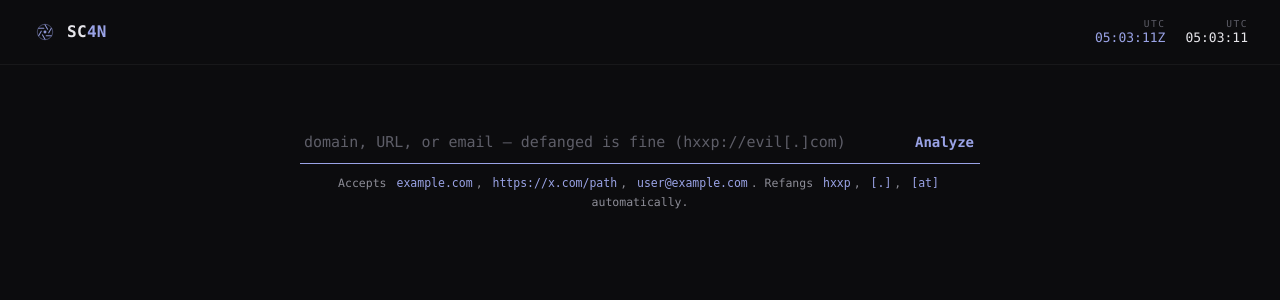
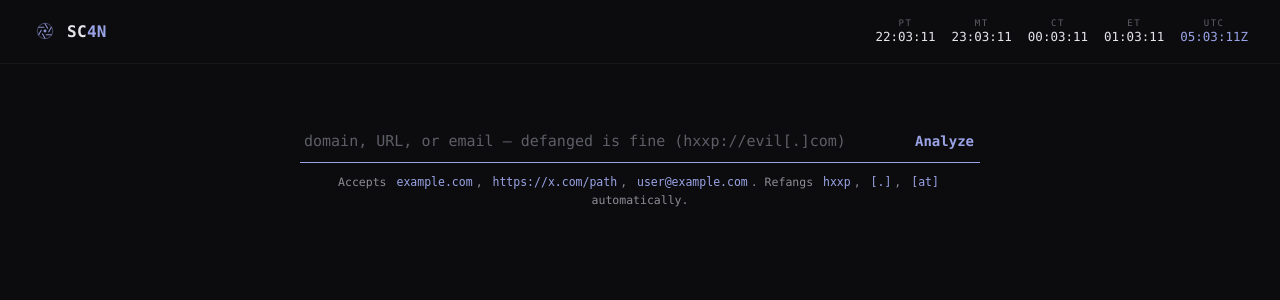
Before and after one commit to itnotworking/osintsk4n, a FastAPI app: page / in a window 1280 px wide. Shown: the top 300 px of the page. Run offline with FastAPI, Linux system fonts and the light colour scheme.

Commit message:
Add plain-English brief, US-zone clocks, and lock ticket height
- Human-readable 'Summary' paragraph above Signals (verdict explained in prose)
- Header clocks: PT / MT / CT / ET / UTC (DST-aware via Intl), click copies ISO UTC
- Lock ticket-summary box to tallest format so switching tabs no longer reflows
  the page; fix '1 day' pluralization

```diff
--- a/static/style.css
+++ b/static/style.css
@@ -39,15 +39,15 @@ header {
 header h1 { margin: 0; font-size: 16px; letter-spacing: .3px; font-weight: 600; }
 
 /* header clock / utility rail */
-.hdr-rail { display: flex; align-items: center; gap: 22px; font-size: 12px; }
-.clock { display: flex; gap: 20px; cursor: pointer; }
-.clock .ck { display: flex; flex-direction: column; line-height: 1.25; text-align: right; }
-.clock .z { font-size: 9.5px; letter-spacing: 1.5px; color: var(--faint); text-transform: uppercase; }
-.clock .t { font-size: 13px; color: var(--text); font-variant-numeric: tabular-nums; }
+.hdr-rail { display: flex; align-items: center; gap: 18px; font-size: 12px; }
+.clock { display: flex; gap: 16px; cursor: pointer; }
+.clock .ck { display: flex; flex-direction: column; line-height: 1.25; text-align: center; }
+.clock .z { font-size: 9px; letter-spacing: 1.5px; color: var(--faint); text-transform: uppercase; }
+.clock .t { font-size: 12.5px; color: var(--text); font-variant-numeric: tabular-nums; }
 .clock .ck.utc .t { color: var(--accent); }
 .clock:hover .t { color: #b9c0f0; }
-.copied-flash { font-size: 11px; color: var(--good); }
-@media (max-width: 640px) { .clock .ck.local { display: none; } header { padding: 14px 18px; } }
+@media (max-width: 980px) { .clock .ck:nth-child(1), .clock .ck:nth-child(2) { display: none; } }
+@media (max-width: 680px) { .clock .ck:nth-child(3) { display: none; } header { padding: 14px 18px; } .clock { gap: 12px; } }
 header h1.brand { display: flex; align-items: center; gap: 9px; }
 header h1 .logo { display: block; opacity: .9; }
 header h1 .name { color: var(--text); }
@@ -130,13 +130,17 @@ header h1 .name span { color: var(--accent); }
 
 /* ---- signals: plain list ---- */
 .signals { padding: 22px 0 4px; border-top: 1px solid var(--line); }
-.signals h3, .section h3, .ticket-h {
+.signals h3, .section h3, .ticket-h, .brief h3 {
   font-size: 12.5px; letter-spacing: 1px; text-transform: uppercase; color: #c4c4ce;
   margin: 0 0 14px; font-weight: 600;
 }
-.signals h3::before, .ticket-h .thd::before {
+.signals h3::before, .ticket-h .thd::before, .brief h3::before {
   content: "▪"; color: var(--accent); margin-right: 8px; font-size: 11px; vertical-align: 1px;
 }
+
+/* human-readable brief */
+.brief { padding: 24px 0 6px; border-top: 1px solid var(--line); }
+.brief p { margin: 0; font-size: 14.5px; line-height: 1.8; color: var(--text); max-width: 940px; }
 .signals ul { list-style: none; margin: 0; padding: 0;
   columns: 2; column-gap: 48px; }
 .signals li { padding: 3px 0 3px 16px; position: relative; font-size: 13px; break-inside: avoid; }
--- a/templates/index.html
+++ b/templates/index.html
@@ -16,8 +16,11 @@
   </h1>
   <div class="hdr-rail">
     <div class="clock" id="clock" title="Click to copy ISO 8601 UTC timestamp (for ticket/log notes)">
-      <div class="ck utc"><span class="z">UTC</span><span class="t" id="ckUTC">--:--:--</span></div>
-      <div class="ck local"><span class="z" id="ckLZ">LOCAL</span><span class="t" id="ckLOCAL">--:--:--</span></div>
+      <div class="ck"><span class="z">PT</span><span class="t" id="z-pt">--:--:--</span></div>
+      <div class="ck"><span class="z">MT</span><span class="t" id="z-mt">--:--:--</span></div>
+      <div class="ck"><span class="z">CT</span><span class="t" id="z-ct">--:--:--</span></div>
+      <div class="ck"><span class="z">ET</span><span class="t" id="z-et">--:--:--</span></div>
+      <div class="ck utc"><span class="z">UTC</span><span class="t" id="z-utc">--:--:--</span></div>
     </div>
   </div>
 </header>
@@ -99,6 +102,22 @@ let current = null;
 function render(d) {
   current = d;
   $("output").innerHTML = verdictBanner(d) + cards(d);
+  lockTicketHeight();
+}
+
+// Pin the ticket box to its tallest format so tab switching never reflows the page.
+function lockTicketHeight() {
+  const t = $("ticket");
+  if (!t) return;
+  const cur = t.textContent;
+  t.style.minHeight = "";
+  let max = 0;
+  ["analyst", "servicenow", "stakeholder"].forEach(function (f) {
+    t.textContent = ticketFmts[f] || "";
+    if (t.offsetHeight > max) max = t.offsetHeight;
+  });
+  t.textContent = cur;
+  t.style.minHeight = max + "px";
 }
 
 function verdictClass(v) {
@@ -121,9 +140,24 @@ function verdictBanner(d) {
         (tags ? '<div class="tags">' + tags + '</div>' : '') +
       '</div>' +
     '</div>' +
+    '<div class="brief fade-in"><h3>Summary</h3><p>' + esc(buildBrief(d)) + '</p></div>' +
     (d.reasons && d.reasons.length ?
       '<div class="signals fade-in"><h3>Signals</h3><ul>' +
       d.reasons.map(r => "<li>" + esc(r) + "</li>").join("") + '</ul></div>' : '');
+}
+
+// One/two-sentence plain-English verdict explanation.
+function buildBrief(d) {
+  const plain = ({
+    "Likely Malicious": "likely malicious", "Suspicious": "suspicious",
+    "Low–Moderate": "low-to-moderate risk", "Likely Legitimate": "likely legitimate"
+  })[d.verdict] || d.verdict.toLowerCase();
+  const kind = d.kind === "email" ? "email domain" : (d.kind === "url" ? "URL" : "domain");
+  let s = "This " + kind + " (" + d.defanged + ") is assessed as " + plain +
+    " with a risk score of " + d.score + "/100. ";
+  const pts = stakeholderPoints(d);
+  s += pts.slice(0, 2).join(" ");
+  return s;
 }
 
 function pill(label, on) {
@@ -402,7 +436,7 @@ function fmtServiceNow(d) {
 function stakeholderPoints(d) {
   const pts = [];
   if (d.age_days != null) {
-    if (d.age_days < 90) pts.push("The domain was registered very recently (" + d.age_days + " days ago) — a common trait of fraudulent or throwaway sites.");
+    if (d.age_days < 90) pts.push("The domain was registered very recently (" + d.age_days + (d.age_days === 1 ? " day" : " days") + " ago) — a common trait of fraudulent or throwaway sites.");
     else pts.push("The domain has been established for " + Math.floor(d.age_days / 365) + "+ years, consistent with a legitimate organization.");
   }
   const dmarcBad = !d.dmarc_parsed || (d.dmarc_parsed.policy || "none").toLowerCase() === "none";
@@ -449,28 +483,34 @@ function copySummary() {
   });
 }
 
-/* ---------- header clock ---------- */
-function pad2(n) { return String(n).padStart(2, "0"); }
+/* ---------- header clocks: US zones + UTC (DST-aware via Intl) ---------- */
+const CLOCK_ZONES = [
+  ["z-pt", "America/Los_Angeles"],
+  ["z-mt", "America/Denver"],
+  ["z-ct", "America/Chicago"],
+  ["z-et", "America/New_York"],
+  ["z-utc", "UTC"],
+];
+function zoneTime(tz) {
+  try {
+    return new Intl.DateTimeFormat("en-GB", {
+      timeZone: tz, hour: "2-digit", minute: "2-digit", second: "2-digit", hour12: false,
+    }).format(new Date());
+  } catch (e) { return "--:--:--"; }
+}
 function tickClock() {
-  const d = new Date();
-  const u = $("ckUTC"), l = $("ckLOCAL"), lz = $("ckLZ");
-  if (u) u.textContent = pad2(d.getUTCHours()) + ":" + pad2(d.getUTCMinutes()) + ":" + pad2(d.getUTCSeconds()) + "Z";
-  if (l) l.textContent = pad2(d.getHours()) + ":" + pad2(d.getMinutes()) + ":" + pad2(d.getSeconds());
-  if (lz && !lz.dataset.set) {
-    try {
-      const tz = Intl.DateTimeFormat().resolvedOptions().timeZone || "LOCAL";
-      lz.textContent = tz.split("/").pop().replace("_", " ").slice(0, 10).toUpperCase();
-      lz.dataset.set = "1";
-    } catch (e) {}
-  }
+  CLOCK_ZONES.forEach(function (z) {
+    const el = $(z[0]);
+    if (el) el.textContent = zoneTime(z[1]) + (z[0] === "z-utc" ? "Z" : "");
+  });
 }
 (function initClock() {
   const c = $("clock");
   if (c) c.onclick = function () {
     const iso = new Date().toISOString();
     navigator.clipboard.writeText(iso).then(function () {
-      const z = $("ckUTC"), o = z.textContent;
-      z.textContent = "copied ✓";
+      const z = $("z-utc"), o = z.textContent;
+      z.textContent = "copied";
       setTimeout(function () { z.textContent = o; }, 1000);
     });
   };
```
